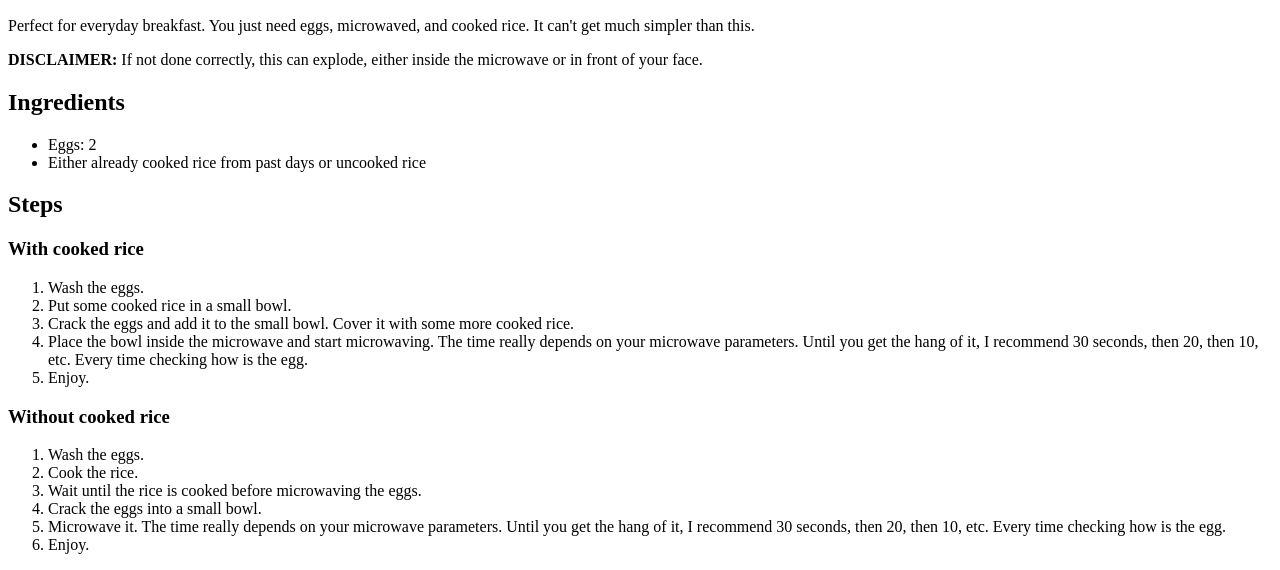
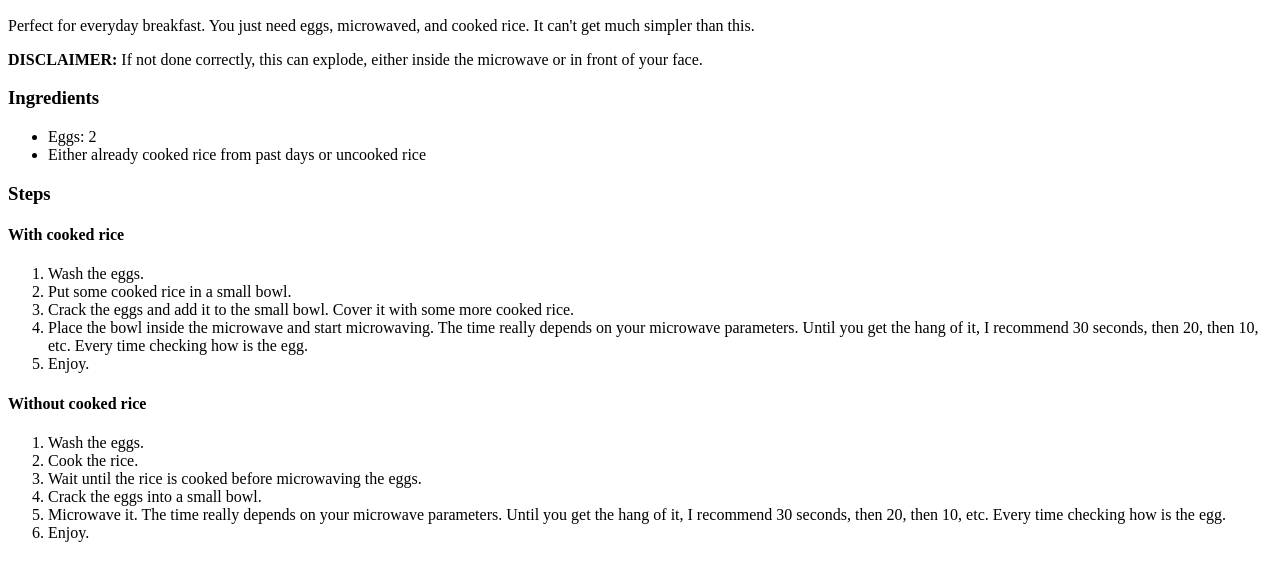
Before and after one commit to CTSDM/odin-recipes, a plain HTML site: page recipes/microwaved-eggs.html in a window 1280 px wide. Shown: the part 434-1004 px from the top of the page. Drawn offline with Linux system fonts and the light colour scheme.

Commit message:
Correct header types

```diff
--- a/recipes/microwaved-eggs.html
+++ b/recipes/microwaved-eggs.html
@@ -13,15 +13,15 @@
 
         <p><strong>DISCLAIMER:</strong> If not done correctly, this can explode, either inside the microwave or in front of your face.</p>
 
-        <h2>Ingredients</h2>
+        <h3>Ingredients</h3>
         <ul>
             <li>Eggs: 2</li>
             <li>Either already cooked rice from past days or uncooked rice</li>
         </ul>
 
-        <h2>Steps</h2>
+        <h3>Steps</h3>
 
-        <h3>With cooked rice</h3>
+        <h4>With cooked rice</h4>
         <ol>
             <li>Wash the eggs.</li>
             <li>Put some cooked rice in a small bowl.</li>
@@ -30,7 +30,7 @@
             <li>Enjoy.</li>
         </ol>
 
-        <h3>Without cooked rice</h3>
+        <h4>Without cooked rice</h4>
             <ol>
                 <li>Wash the eggs.</li>
                 <li>Cook the rice.</li>
```
